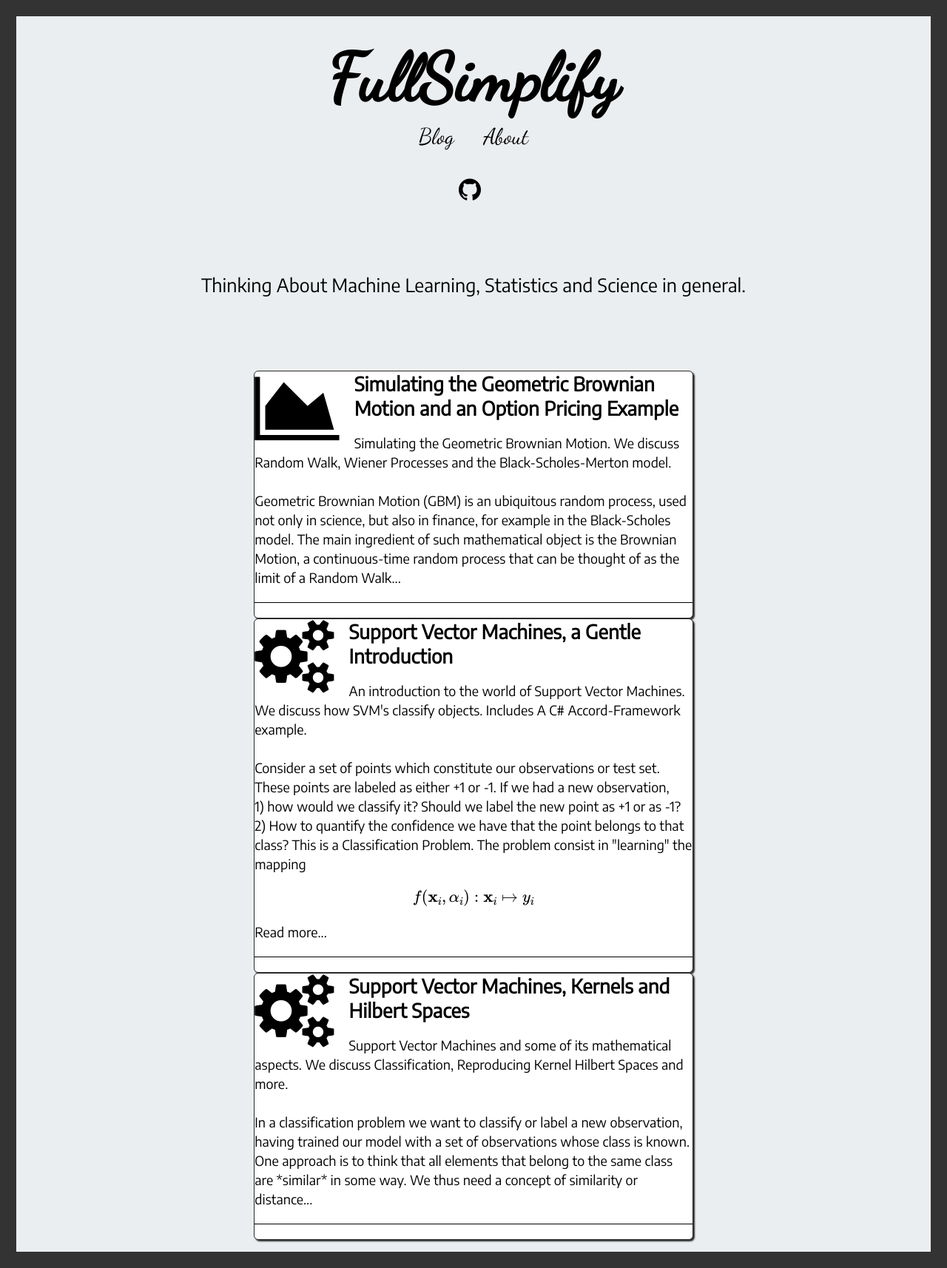
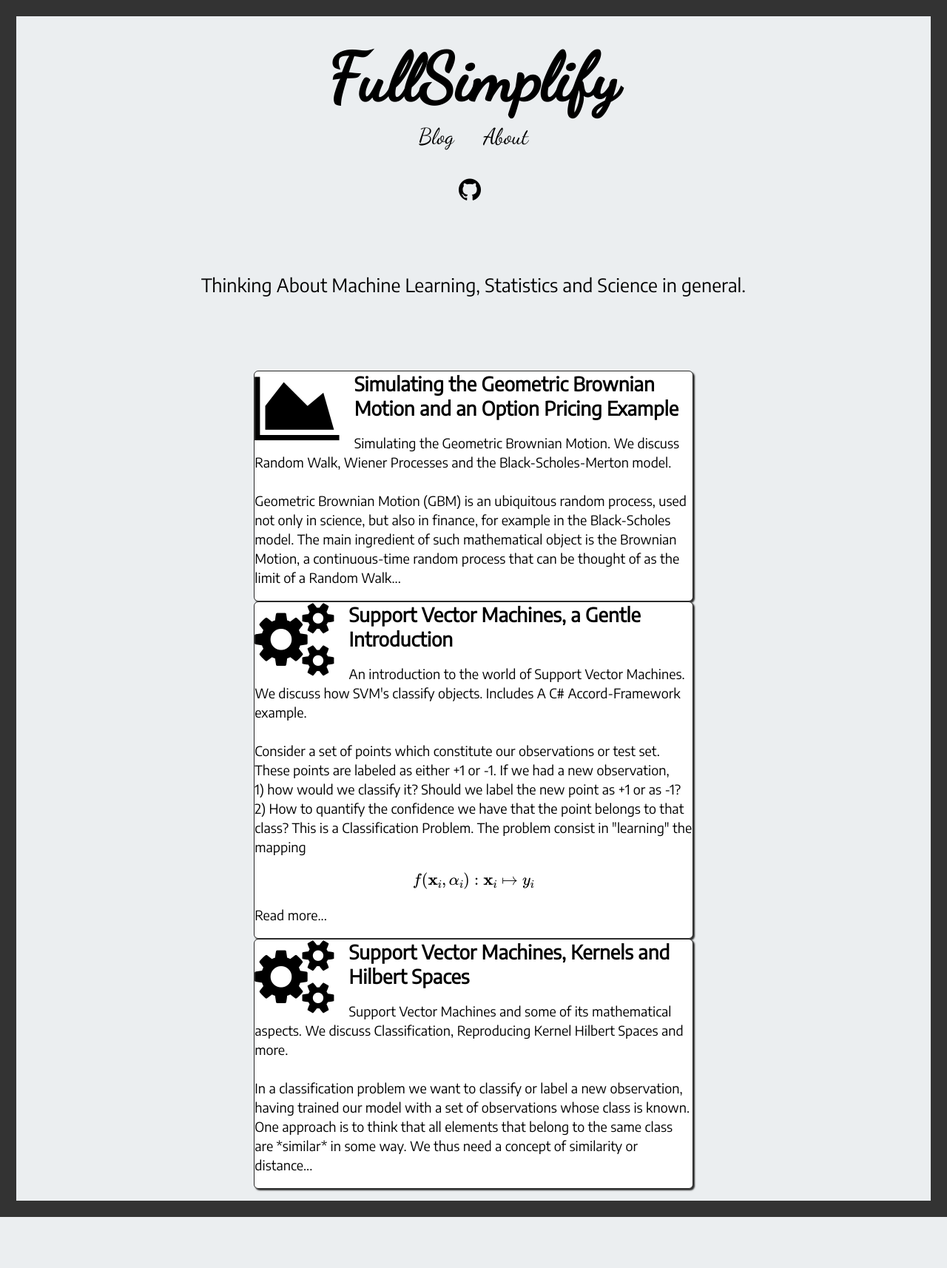
Before and after one commit to FullSimplify/FullSimplify.github.io, a Jekyll site: the page built from index.html, in a window 1280 px wide. Shown: the whole page at 74% size. Built offline with Jekyll 4.4.1, drawn with Linux system fonts in a browser that asks for light colours; some web fonts are replaced; formulas are drawn with MathJax 3; after the commit the page ends 1645 px from its top, so only the background shows below that.

Commit message:
Update index.html

```diff
--- a/index.html
+++ b/index.html
@@ -17,8 +17,8 @@ sitemap:
             </a>
         </li>
     <a href="{{ post.url | prepend: site.baseurl }}"><p id='post-teaser-subtitle' style="font-weight:200; font-size:18px">{{ post.excerpt }}</p></a>
-  <p id='post-divider' style="border-bottom: 1px solid;">
-  </p>
+  <!--<p id='post-divider' style="border-bottom: 1px solid;">
+  </p>-->
   </div>
     {% endfor %}
 </ul>
```
